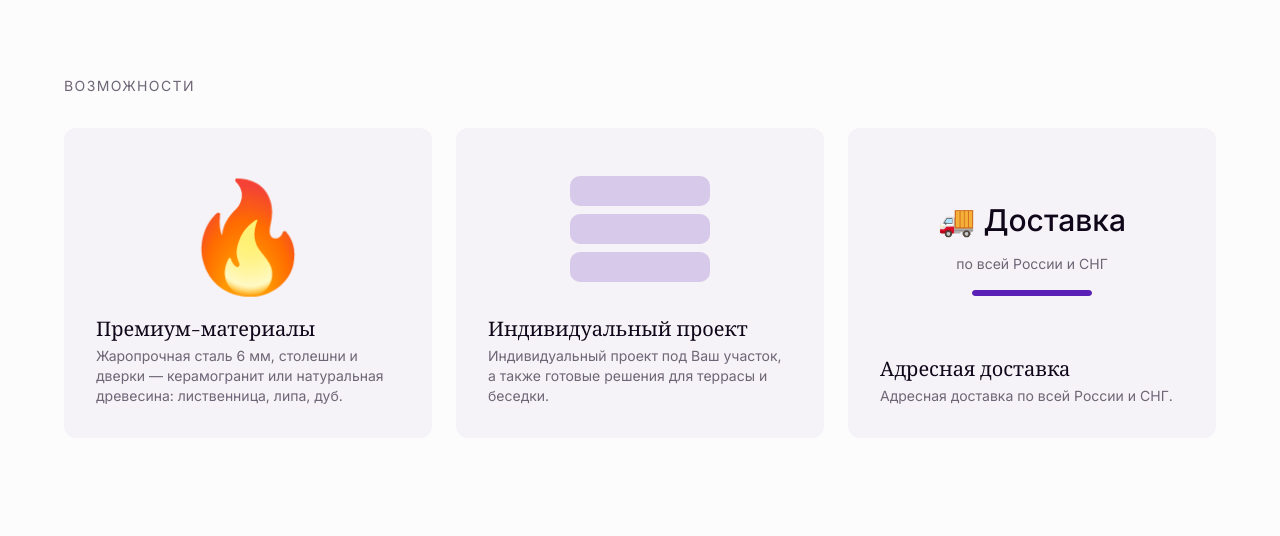
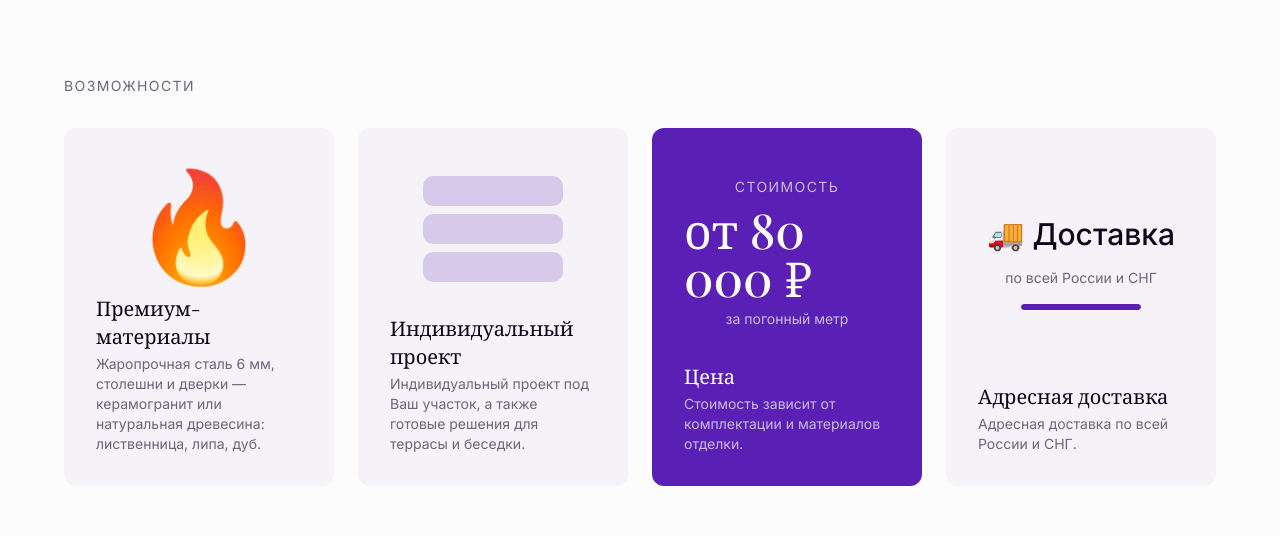
Before and after one commit to pr-poehali-dev/project-zenith-2259, a React (Vite) app: page / in a window 1280 px wide. Shown: the part 1460-1996 px from the top of the page. Built offline with nearby package versions, Linux system fonts and the light colour scheme; a web font is replaced by a local one.

Commit message:
Add price column 80k per sqm

```diff
--- a/src/components/sections/features-section.tsx
+++ b/src/components/sections/features-section.tsx
@@ -89,7 +89,7 @@ export function FeaturesSection() {
           Возможности
         </motion.p>
 
-        <div className="grid grid-cols-1 md:grid-cols-3 gap-6">
+        <div className="grid grid-cols-1 md:grid-cols-4 gap-6">
           {/* Typography Card */}
           <motion.div
             className="bg-secondary rounded-xl p-8 min-h-[280px] flex flex-col"
@@ -130,6 +130,28 @@ export function FeaturesSection() {
             </div>
           </motion.div>
 
+          {/* Price Card */}
+          <motion.div
+            className="bg-primary rounded-xl p-8 min-h-[280px] flex flex-col"
+            initial={{ opacity: 0, y: 30 }}
+            whileInView={{ opacity: 1, y: 0 }}
+            viewport={{ once: true }}
+            transition={{ delay: 0.15 }}
+            whileHover={{ scale: 0.98 }}
+            whileTap={{ scale: 0.96 }}
+            data-clickable
+          >
+            <div className="flex-1 flex flex-col items-center justify-center gap-2">
+              <span className="text-sm text-primary-foreground/70 uppercase tracking-widest">Стоимость</span>
+              <span className="text-4xl md:text-5xl font-serif font-medium text-primary-foreground">от 80 000 ₽</span>
+              <span className="text-primary-foreground/70 text-sm">за погонный метр</span>
+            </div>
+            <div className="mt-4">
+              <h3 className="font-serif text-xl text-primary-foreground">Цена</h3>
+              <p className="text-primary-foreground/70 text-sm mt-1">Стоимость зависит от комплектации и материалов отделки.</p>
+            </div>
+          </motion.div>
+
           {/* Speed Card */}
           <motion.div
             className="bg-secondary rounded-xl p-8 min-h-[280px] flex flex-col"
```
